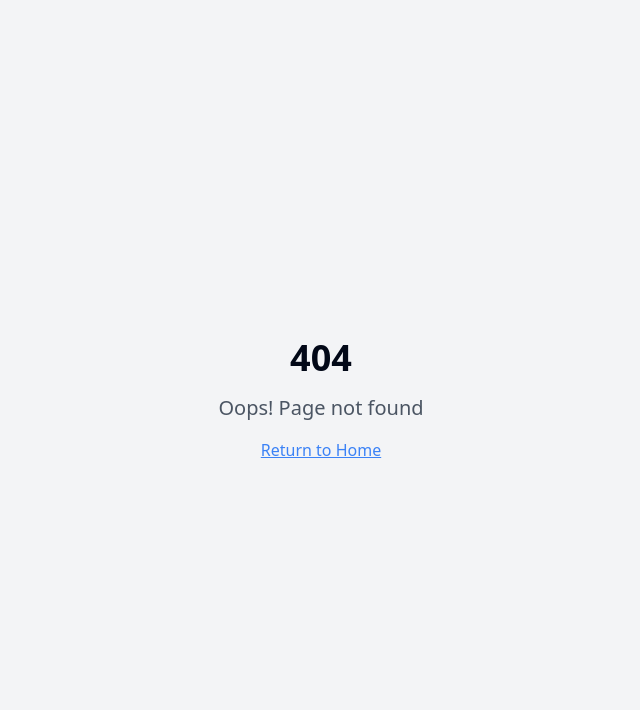
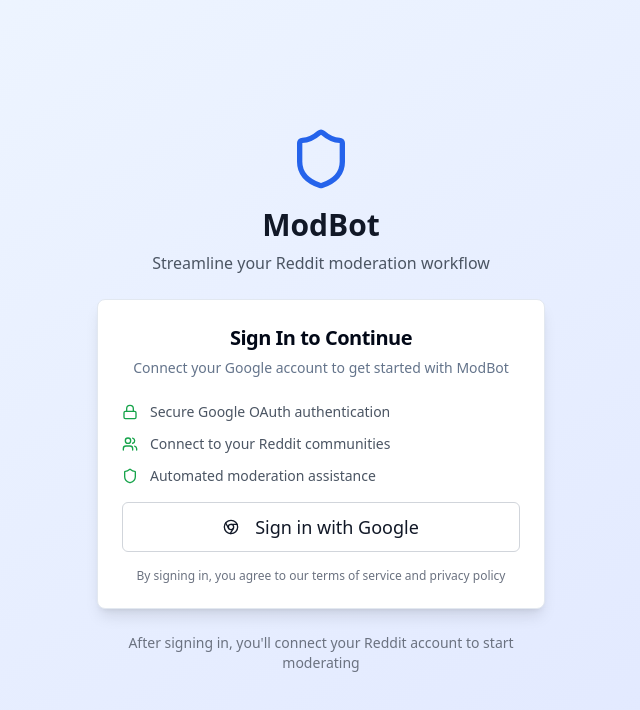
Before and after one commit to saumilvadodara/reddit-guardian-bot, a React (Vite) app: page /auth in a window 1280 px wide. Before the commit this address had no page. Shown: the top 710 px of the page, without its empty margins (319-959 px from the left). Built offline with nearby package versions, Linux system fonts and the light colour scheme.

Commit message:
Add Google Login to Supabase
Enabled Google Login in Supabase for user authentication.

```diff
--- a/src/App.tsx
+++ b/src/App.tsx
@@ -1,9 +1,11 @@
+
 import { Toaster } from "@/components/ui/toaster";
 import { Toaster as Sonner } from "@/components/ui/sonner";
 import { TooltipProvider } from "@/components/ui/tooltip";
 import { QueryClient, QueryClientProvider } from "@tanstack/react-query";
 import { BrowserRouter, Routes, Route } from "react-router-dom";
 import Index from "./pages/Index";
+import Auth from "./pages/Auth";
 import NotFound from "./pages/NotFound";
 
 const queryClient = new QueryClient();
@@ -16,6 +18,7 @@ const App = () => (
       <BrowserRouter>
         <Routes>
           <Route path="/" element={<Index />} />
+          <Route path="/auth" element={<Auth />} />
           {/* ADD ALL CUSTOM ROUTES ABOVE THE CATCH-ALL "*" ROUTE */}
           <Route path="*" element={<NotFound />} />
         </Routes>
--- a/src/components/Header.tsx
+++ b/src/components/Header.tsx
@@ -2,6 +2,8 @@
 import { SidebarTrigger } from "@/components/ui/sidebar";
 import { Button } from "@/components/ui/button";
 import { Badge } from "@/components/ui/badge";
+import { useAuth } from "@/hooks/useAuth";
+import { useToast } from "@/hooks/use-toast";
 
 interface HeaderProps {
   user?: {
@@ -12,6 +14,20 @@ interface HeaderProps {
 }
 
 export function Header({ user }: HeaderProps) {
+  const { signOut } = useAuth();
+  const { toast } = useToast();
+
+  const handleSignOut = async () => {
+    const { error } = await signOut();
+    if (error) {
+      toast({
+        title: "Sign out failed",
+        description: error.message,
+        variant: "destructive",
+      });
+    }
+  };
+
   return (
     <header className="border-b bg-white shadow-sm">
       <div className="flex items-center justify-between px-6 py-4">
@@ -27,21 +43,21 @@ export function Header({ user }: HeaderProps) {
           {user?.isAuthenticated ? (
             <div className="flex items-center gap-3">
               <Badge variant="secondary" className="bg-green-100 text-green-800">
-                Connected to Reddit
+                Signed In
               </Badge>
               <div className="flex items-center gap-2">
                 {user.avatar && (
                   <img src={user.avatar} alt="User avatar" className="h-8 w-8 rounded-full" />
                 )}
-                <span className="text-sm font-medium text-gray-700">u/{user.username}</span>
+                <span className="text-sm font-medium text-gray-700">{user.username}</span>
               </div>
-              <Button variant="outline" size="sm">
-                Logout
+              <Button variant="outline" size="sm" onClick={handleSignOut}>
+                Sign Out
               </Button>
             </div>
           ) : (
             <Button className="bg-orange-500 hover:bg-orange-600 text-white">
-              Connect Reddit Account
+              Sign In
             </Button>
           )}
         </div>
--- /dev/null
+++ b/src/hooks/useAuth.tsx
@@ -0,0 +1,53 @@
+
+import { useState, useEffect } from 'react';
+import { User, Session } from '@supabase/supabase-js';
+import { supabase } from '@/integrations/supabase/client';
+
+export function useAuth() {
+  const [user, setUser] = useState<User | null>(null);
+  const [session, setSession] = useState<Session | null>(null);
+  const [loading, setLoading] = useState(true);
+
+  useEffect(() => {
+    // Set up auth state listener
+    const { data: { subscription } } = supabase.auth.onAuthStateChange(
+      (event, session) => {
+        setSession(session);
+        setUser(session?.user ?? null);
+        setLoading(false);
+      }
+    );
+
+    // Check for existing session
+    supabase.auth.getSession().then(({ data: { session } }) => {
+      setSession(session);
+      setUser(session?.user ?? null);
+      setLoading(false);
+    });
+
+    return () => subscription.unsubscribe();
+  }, []);
+
+  const signInWithGoogle = async () => {
+    const { error } = await supabase.auth.signInWithOAuth({
+      provider: 'google',
+      options: {
+        redirectTo: `${window.location.origin}/`
+      }
+    });
+    return { error };
+  };
+
+  const signOut = async () => {
+    const { error } = await supabase.auth.signOut();
+    return { error };
+  };
+
+  return {
+    user,
+    session,
+    loading,
+    signInWithGoogle,
+    signOut
+  };
+}
--- /dev/null
+++ b/src/pages/Auth.tsx
@@ -0,0 +1,97 @@
+
+import { useEffect } from "react";
+import { useNavigate } from "react-router-dom";
+import { Card, CardContent, CardDescription, CardHeader, CardTitle } from "@/components/ui/card";
+import { Button } from "@/components/ui/button";
+import { Shield, Chrome, Users, Lock } from "lucide-react";
+import { useAuth } from "@/hooks/useAuth";
+import { useToast } from "@/hooks/use-toast";
+
+const Auth = () => {
+  const { user, signInWithGoogle, loading } = useAuth();
+  const navigate = useNavigate();
+  const { toast } = useToast();
+
+  useEffect(() => {
+    if (user) {
+      navigate("/");
+    }
+  }, [user, navigate]);
+
+  const handleGoogleSignIn = async () => {
+    const { error } = await signInWithGoogle();
+    if (error) {
+      toast({
+        title: "Sign in failed",
+        description: error.message,
+        variant: "destructive",
+      });
+    }
+  };
+
+  if (loading) {
+    return (
+      <div className="min-h-screen flex items-center justify-center bg-gradient-to-br from-blue-50 to-indigo-100">
+        <div className="text-center">
+          <Shield className="h-16 w-16 text-blue-600 mx-auto mb-4 animate-spin" />
+          <p className="text-gray-600">Loading...</p>
+        </div>
+      </div>
+    );
+  }
+
+  return (
+    <div className="min-h-screen flex items-center justify-center bg-gradient-to-br from-blue-50 to-indigo-100 p-4">
+      <div className="w-full max-w-md space-y-6">
+        <div className="text-center">
+          <Shield className="h-16 w-16 text-blue-600 mx-auto mb-4" />
+          <h1 className="text-3xl font-bold text-gray-900">ModBot</h1>
+          <p className="text-gray-600 mt-2">Streamline your Reddit moderation workflow</p>
+        </div>
+
+        <Card className="shadow-lg">
+          <CardHeader className="text-center">
+            <CardTitle className="text-xl">Sign In to Continue</CardTitle>
+            <CardDescription>
+              Connect your Google account to get started with ModBot
+            </CardDescription>
+          </CardHeader>
+          <CardContent className="space-y-4">
+            <div className="space-y-3">
+              <div className="flex items-center gap-3 text-sm text-gray-600">
+                <Lock className="h-4 w-4 text-green-600" />
+                <span>Secure Google OAuth authentication</span>
+              </div>
+              <div className="flex items-center gap-3 text-sm text-gray-600">
+                <Users className="h-4 w-4 text-green-600" />
+                <span>Connect to your Reddit communities</span>
+              </div>
+              <div className="flex items-center gap-3 text-sm text-gray-600">
+                <Shield className="h-4 w-4 text-green-600" />
+                <span>Automated moderation assistance</span>
+              </div>
+            </div>
+
+            <Button
+              onClick={handleGoogleSignIn}
+              className="w-full bg-white hover:bg-gray-50 text-gray-900 border border-gray-300 py-6 text-lg font-medium"
+            >
+              <Chrome className="h-5 w-5 mr-2" />
+              Sign in with Google
+            </Button>
+
+            <p className="text-xs text-gray-500 text-center">
+              By signing in, you agree to our terms of service and privacy policy
+            </p>
+          </CardContent>
+        </Card>
+
+        <div className="text-center text-sm text-gray-500">
+          <p>After signing in, you'll connect your Reddit account to start moderating</p>
+        </div>
+      </div>
+    </div>
+  );
+};
+
+export default Auth;
--- a/src/pages/Index.tsx
+++ b/src/pages/Index.tsx
@@ -1,23 +1,37 @@
 
-import { useState } from "react";
+import { useEffect } from "react";
+import { useNavigate } from "react-router-dom";
 import { SidebarProvider } from "@/components/ui/sidebar";
 import { AppSidebar } from "@/components/Sidebar";
 import { Header } from "@/components/Header";
-import { AuthCard } from "@/components/AuthCard";
 import { DashboardStats } from "@/components/DashboardStats";
 import { ActiveMonitoring } from "@/components/ActiveMonitoring";
 import { RecentAlerts } from "@/components/RecentAlerts";
+import { useAuth } from "@/hooks/useAuth";
 
 const Index = () => {
-  // Mock authentication state - will be replaced with real auth
-  const [user, setUser] = useState({
-    username: "moderator_user",
-    avatar: "https://i.pravatar.cc/32",
-    isAuthenticated: true, // Set to false to see login screen
-  });
+  const { user, loading } = useAuth();
+  const navigate = useNavigate();
 
-  if (!user.isAuthenticated) {
-    return <AuthCard />;
+  useEffect(() => {
+    if (!loading && !user) {
+      navigate("/auth");
+    }
+  }, [user, loading, navigate]);
+
+  if (loading) {
+    return (
+      <div className="min-h-screen flex items-center justify-center bg-gray-50">
+        <div className="text-center">
+          <div className="animate-spin rounded-full h-12 w-12 border-b-2 border-blue-600 mx-auto mb-4"></div>
+          <p className="text-gray-600">Loading...</p>
+        </div>
+      </div>
+    );
+  }
+
+  if (!user) {
+    return null; // Will redirect to auth page
   }
 
   return (
@@ -25,7 +39,11 @@ const Index = () => {
       <div className="min-h-screen flex w-full bg-gray-50">
         <AppSidebar />
         <div className="flex-1 flex flex-col">
-          <Header user={user} />
+          <Header user={{
+            username: user.user_metadata?.full_name || user.email || "User",
+            avatar: user.user_metadata?.avatar_url,
+            isAuthenticated: true
+          }} />
           <main className="flex-1 p-6 space-y-6">
             <div className="space-y-2">
               <h2 className="text-2xl font-bold text-gray-900">Dashboard Overview</h2>
```
